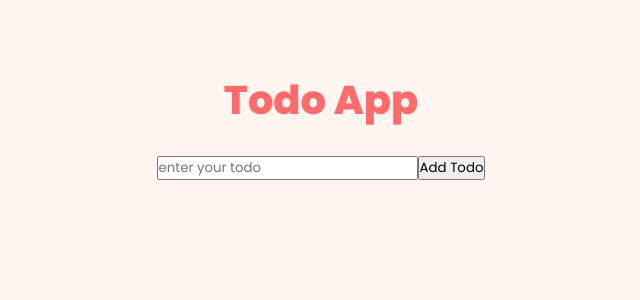
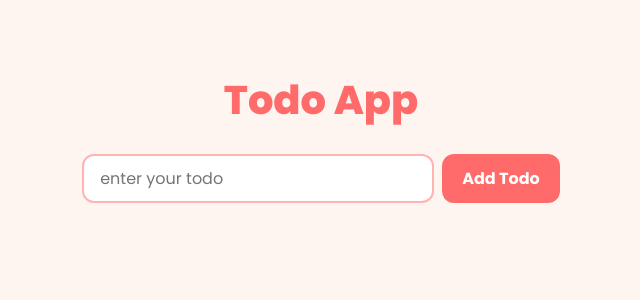
Before and after one commit to karixhma12/react-todo-app_withlocalstorage, a React (Vite) app in the folder todo_app/: page / in a window 1280 px wide. Shown: the top 300 px of the page, without its empty margins (319-959 px from the left). Built offline with nearby package versions, Linux system fonts and the light colour scheme.

Commit message:
Styled the input and button elements

```diff
--- a/todo_app/src/App.css
+++ b/todo_app/src/App.css
@@ -31,3 +31,30 @@ h1{
   margin-bottom : 24px;
   text-align: center;
 }
+
+.input-row{
+  display: flex;
+  gap:8px;
+  margin-bottom: 24px;
+}
+
+.input-row input{
+  flex: 1;
+  padding:10px 16px;
+  border: 2px solid #FFB3B3;
+  border-radius: 12px;
+  font-size: 1rem;
+  outline: none;
+  background:white;
+}
+
+.input-row button{
+  padding: 10px 20px;
+  background-color: #FF6B6B;
+  color:white;
+  border:none;
+  border-radius: 12px;
+  font-size: 1rem;
+  font-weight: 700;
+  cursor: pointer;
+}
--- a/todo_app/src/App.jsx
+++ b/todo_app/src/App.jsx
@@ -62,6 +62,7 @@ function App(){
       <div className="container">
         <>
         <h1> Todo App </h1>
+        <div className="input-row">
           <input type="text" placeholder="enter your todo" value={todoText} onChange={e=>{setTodoText(e.target.value)}} onKeyDown={
             e=>{
               if(e.key==="Enter"){
@@ -70,6 +71,7 @@ function App(){
             }
           }></input>
           <button onClick={addTodo}> Add Todo </button>
+        </div>
         <ul>
           {todos.map((todo)=>{
             return(
```
Lines whose indentation alone changed are shown as unchanged.
